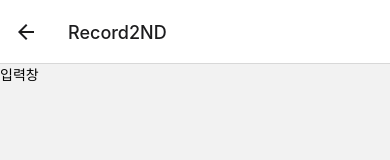
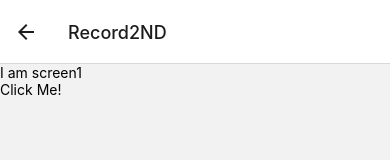
Before and after one commit to TaewookKwak/React-Native-Financial-ledger, a React Native app: screen /Record2ND in a window 390 px wide. Shown: the top 160 px of the page. Built offline with nearby package versions, Linux system fonts and the light colour scheme.

Commit message:
struct : 3depth path

```diff
--- a/src/pages/Record/Record2ND.js
+++ b/src/pages/Record/Record2ND.js
@@ -1,9 +1,14 @@
 import React from 'react'
-import { Text, View } from 'react-native'
-const Record2ND = () => {
+import { Text, View, TouchableOpacity } from 'react-native'
+const Record2ND = ({ navigation }) => {
   return (
     <View>
-      <Text>입력창</Text>
+      <Text>I am screen1</Text>
+      <TouchableOpacity
+        onPress={() => navigation.navigate('Main', { msg: 'From Record' })}
+      >
+        <Text>Click Me!</Text>
+      </TouchableOpacity>
     </View>
   )
 }
--- a/src/routes/screenNavigation.js
+++ b/src/routes/screenNavigation.js
@@ -35,6 +35,7 @@ export const CalendarScreenNavigation = () => {
         }}
       />
       <Stack.Screen name="Record" component={Record} />
+      <Stack.Screen name="Record2ND" component={Record2ND} />
     </Stack.Navigator>
   )
 }
@@ -50,6 +51,7 @@ export const SettingScreenNavigation = () => {
         }}
       />
       <Stack.Screen name="Record" component={Record} />
+      <Stack.Screen name="Record2ND" component={Record2ND} />
     </Stack.Navigator>
   )
 }
```
